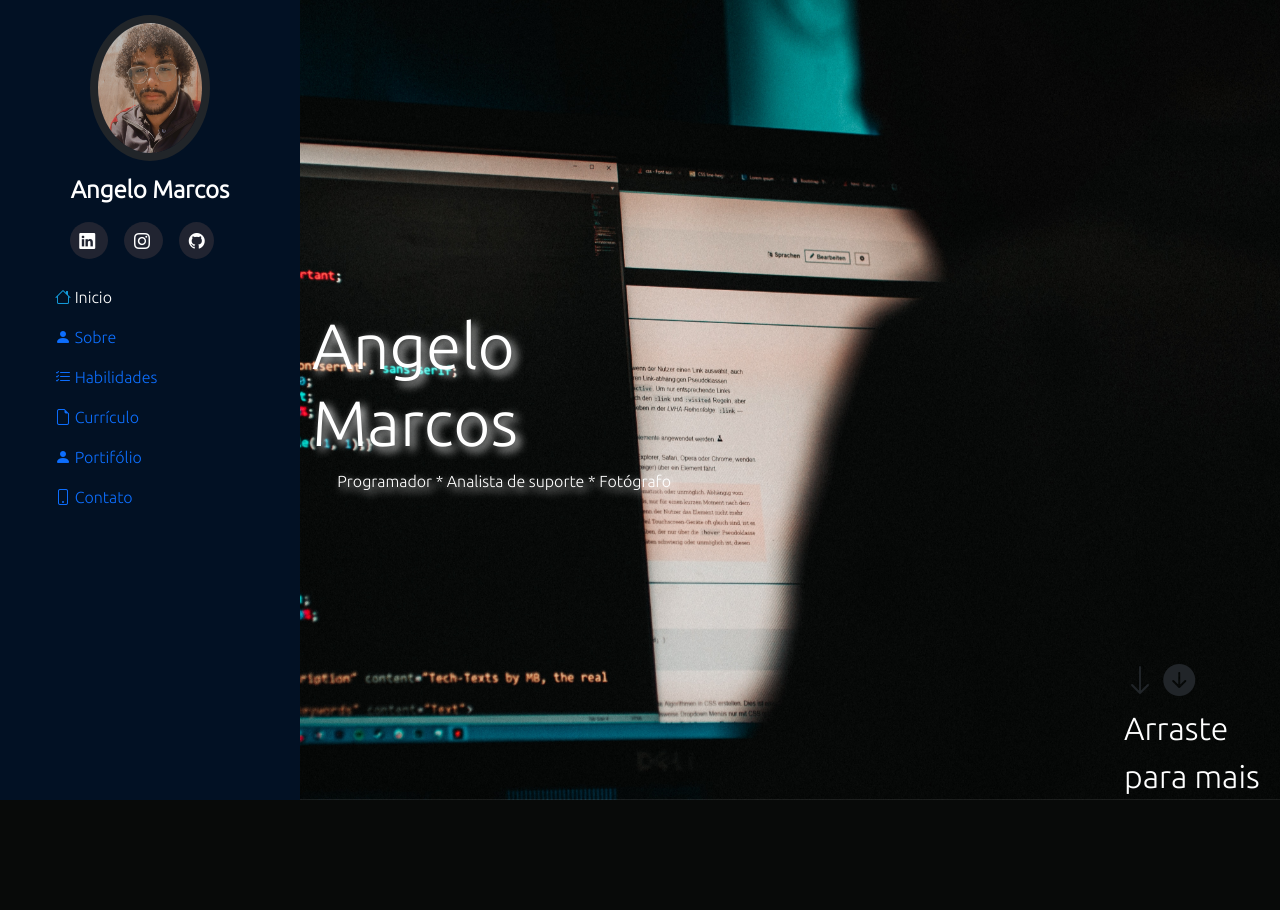
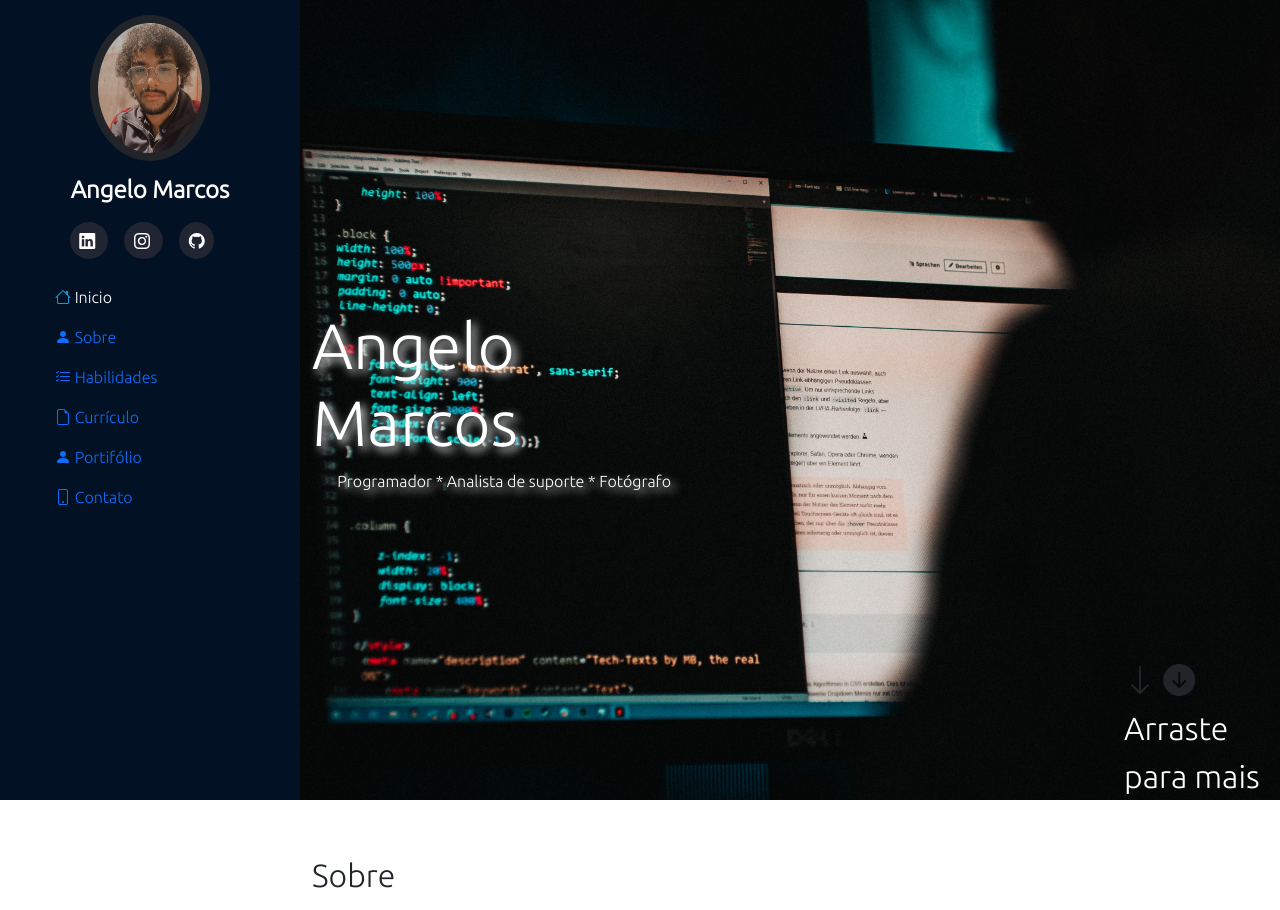
Before and after one commit to AngeloMarcos/Portifolio, a Flask app: page / in a window 1280 px wide. Before the commit the page ends 800 px from the top, so only its background shows below. Run offline with Flask 3, Linux system fonts and the light colour scheme; some libraries are stand-ins or nearby versions.

```diff
--- a/templates/index.html
+++ b/templates/index.html
@@ -84,6 +84,15 @@
                </div>
            </div>
        </section>
+
+       <section class="container mt-5" id="sobre">
+           <div class="row w-100">
+            <div class="col-md-12">
+                <h2 class="pt-2">Sobre</h2>
+                <p></p>
+            </div>
+           </div>
+       </section>
     </main>
 
     <script src="../static/bootstrap/js/bootstrap.bundle.js"></script>
```
